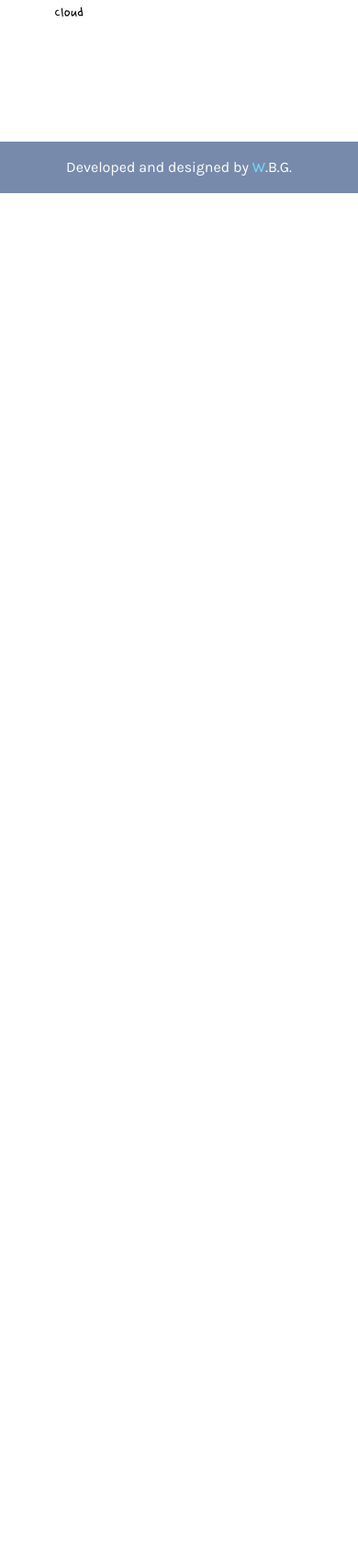
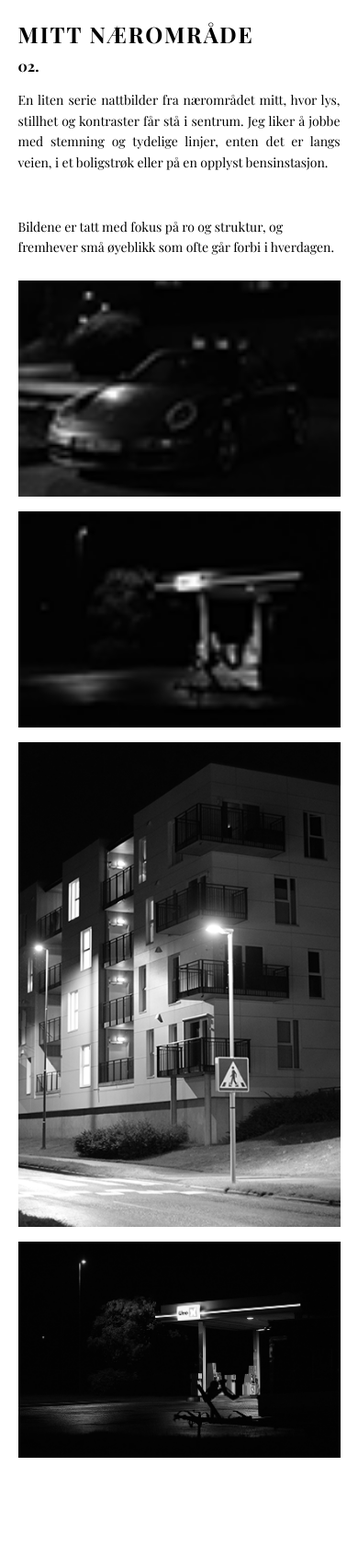
Before and after one commit to williambgronsberg/My_Portfolio_v2.0.0, a PHP site: page / in a window 390 px wide. Shown: the part 3767-5461 px from the top of the page at 92% size. Before the commit the page ends 3977 px from the top, so only its background shows below. Run offline with PHP 8.4, Linux system fonts and the light colour scheme; some libraries are stand-ins or nearby versions; some web fonts are replaced.

Commit message:
Add neighborhood photo section

```diff
--- a/index.html
+++ b/index.html
@@ -202,6 +202,34 @@
 			</div>
 
 		</section>
+		<section class="neighborhood">
+			<div class="neighborhoodWrapper">
+				<div class="neighborhoodLeft">
+					<img class="neighborhoodHero" src="portfolio-v1/img/DSC_0350.JPG"
+						alt="Light trails along a curving road at night.">
+					<div class="neighborhoodLeftText">
+						<h2 class="playfair-display-overskrifter-medium">MITT NÆROMRÅDE</h2>
+						<h3 class="playfair-display-overskrifter-medium">02.</h3>
+						<p class="playfair-display-overskrifter-reg">
+							En liten serie nattbilder fra nærområdet mitt, hvor lys, stillhet og kontraster får stå i sentrum. Jeg
+							liker å jobbe med stemning og tydelige linjer, enten det er langs veien, i et boligstrøk eller på en
+							opplyst bensinstasjon.
+						</p>
+					</div>
+				</div>
+				<div class="neighborhoodRight">
+					<p class="playfair-display-overskrifter-reg neighborhoodIntro">
+						Bildene er tatt med fokus på ro og struktur, og fremhever små øyeblikk som ofte går forbi i hverdagen.
+					</p>
+					<div class="neighborhoodGrid">
+						<img src="portfolio-v1/img/porsche-911-tub.png" alt="A car parked on a quiet street at night.">
+						<img src="portfolio-v1/img/bildebensin.png" alt="A lit gas station at night.">
+						<img src="portfolio-v1/img/bygg.png" alt="An apartment building illuminated at night.">
+						<img src="assets/img/DSC_0674%201.png" alt="Mist rolling across a field with small cabins.">
+					</div>
+				</div>
+			</div>
+		</section>
 
 
 		<section class="aboutMe" id="aboutMe">
--- a/style.css
+++ b/style.css
@@ -1780,6 +1780,100 @@
 	padding-top: 50px;
 }
 
+.neighborhood {
+	padding: 80px 0;
+}
+
+.neighborhoodWrapper {
+	width: 90%;
+	max-width: 1200px;
+	margin: 0 auto;
+	display: grid;
+	grid-template-columns: 1.1fr 0.9fr;
+	gap: 48px;
+	align-items: start;
+}
+
+.neighborhoodLeft {
+	display: flex;
+	flex-direction: column;
+	gap: 24px;
+}
+
+.neighborhoodHero {
+	width: 100%;
+	display: block;
+	filter: grayscale(100%);
+	transition: filter 0.3s ease;
+}
+
+.neighborhoodHero:hover {
+	filter: grayscale(0%);
+}
+
+.neighborhoodLeftText h2 {
+	margin: 0;
+	font-size: clamp(2.4rem, 1.6rem + 1.6vw, 4.8rem);
+	letter-spacing: 0.08em;
+}
+
+.neighborhoodLeftText h3 {
+	margin: 8px 0 16px;
+	font-size: clamp(1.6rem, 1.2rem + 1vw, 3.2rem);
+}
+
+.neighborhoodLeftText p {
+	margin: 0;
+	font-size: clamp(1.4rem, 1.1rem + 0.5vw, 2rem);
+	text-align: justify;
+}
+
+.neighborhoodRight {
+	display: flex;
+	flex-direction: column;
+	gap: 24px;
+}
+
+.neighborhoodIntro {
+	margin: 0;
+	font-size: clamp(1.4rem, 1.1rem + 0.4vw, 1.9rem);
+}
+
+.neighborhoodGrid {
+	display: grid;
+	grid-template-columns: repeat(2, minmax(0, 1fr));
+	gap: 16px;
+}
+
+.neighborhoodGrid img {
+	width: 100%;
+	height: 100%;
+	object-fit: cover;
+	display: block;
+	filter: grayscale(100%);
+	transition: filter 0.3s ease;
+}
+
+.neighborhoodGrid img:hover {
+	filter: grayscale(0%);
+}
+
+@media (max-width: 900px) {
+	.neighborhoodWrapper {
+		grid-template-columns: 1fr;
+	}
+
+	.neighborhoodGrid {
+		grid-template-columns: 1fr 1fr;
+	}
+}
+
+@media (max-width: 600px) {
+	.neighborhoodGrid {
+		grid-template-columns: 1fr;
+	}
+}
+
 
 #heroInPicsImg {
 	filter: grayscale(100%);
```
